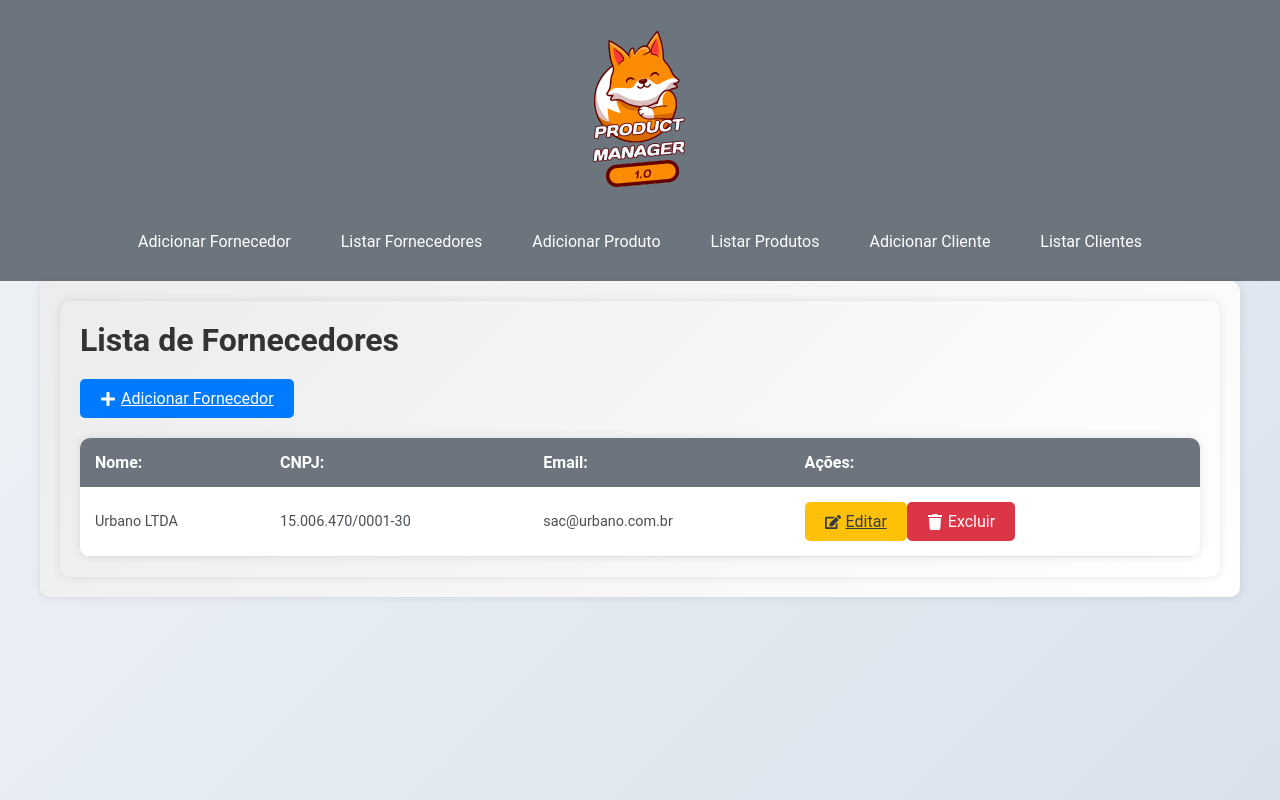
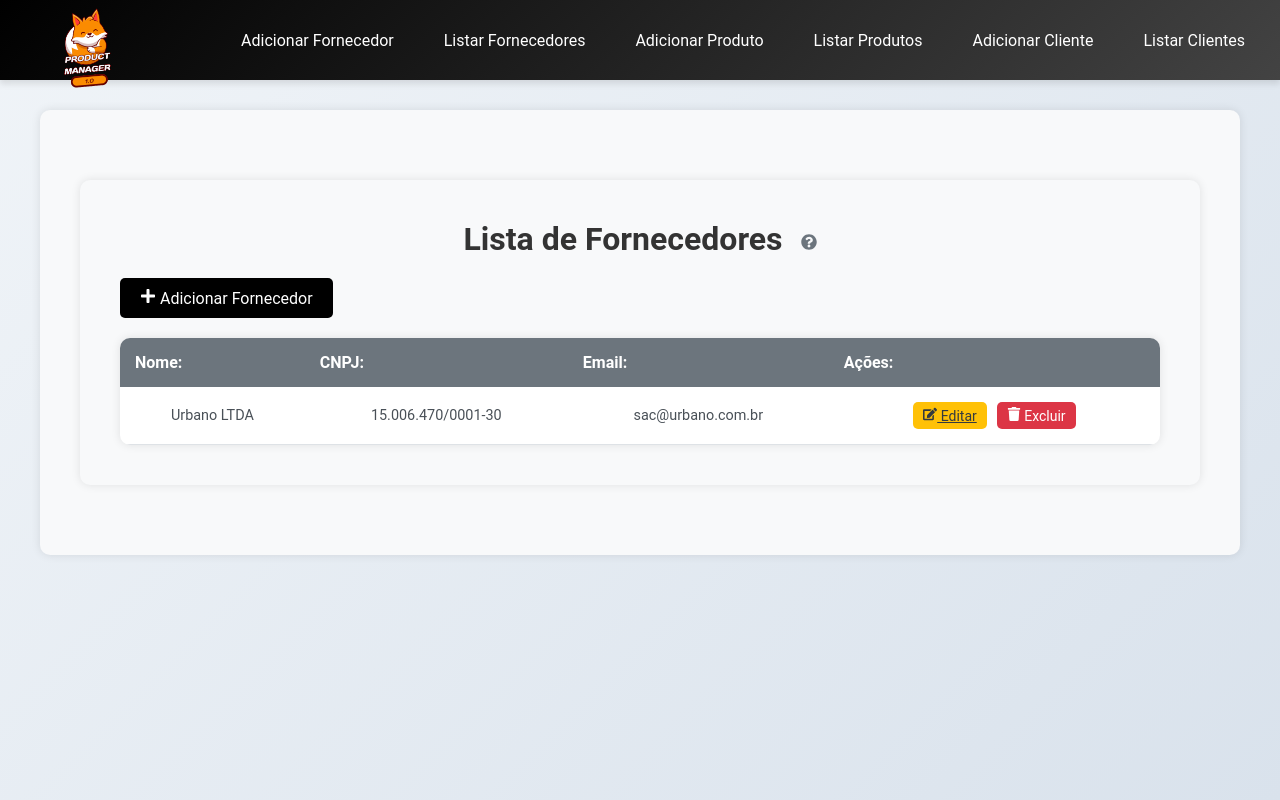
Before and after one commit to kelsonvictr/gerenciador_de_produtos_turma_02, a React (Vite) app: page / in a window 1280 px wide. Built offline with nearby package versions, Linux system fonts and the light colour scheme; data requests are answered from the project's data file.

Commit message:
Aula 07 - Andamento

```diff
--- a/src/App.jsx
+++ b/src/App.jsx
@@ -2,6 +2,7 @@ import React from 'react'
 import { BrowserRouter, Routes, Route } from 'react-router-dom'
 import FornecedorList from './pages/Fornecedor/FornecedorList'
 import Navbar from './components/Navbar'
+import FornecedorForm from './pages/Fornecedor/FornecedorForm'
 
 const App = () => {
   return (
@@ -11,6 +12,8 @@ const App = () => {
     <Routes>
         <Route path="/" element={<FornecedorList />} />
         <Route path="/listar-fornecedores" element={<FornecedorList />} />
+        <Route path="/add-fornecedores" element={<FornecedorForm />} />
+        <Route path="/edit-fornecedores/:id" element={<FornecedorForm />} />
       </Routes>
     </div>
     </BrowserRouter>
--- a/src/index.css
+++ b/src/index.css
@@ -1,5 +1,3 @@
-/* index.css */
-
 /* Reset */
 * {
   margin: 0;
@@ -17,14 +15,14 @@ body {
 }
 
 /* Container principal */
-.container {
+.form-container, .container {
   max-width: 1200px;
-  margin: 0 auto;
-  padding: 20px;
-  background: linear-gradient(135deg, #ececec 0%, #ffffff 100%);
+  margin: 30px auto;
+  padding: 40px;
+  background-color: #f8f9fa;
   border-radius: 10px;
   box-shadow: 0 0 10px rgba(0, 0, 0, 0.1);
-  flex: 1; /* Para ocupar o espaço disponível */
+  flex: 1;
 }
 
 /* Títulos */
@@ -32,28 +30,116 @@ h2 {
   font-size: 2rem;
   color: #333;
   margin-bottom: 20px;
+  text-align: center;
+}
+
+/* Tooltip */
+.tooltip-icon {
+  font-size: 1rem;
+  margin-left: 10px;
+  color: #6c757d;
+  cursor: pointer;
+  position: relative;
+}
+
+.tooltip-icon:hover {
+  color: #343a40;
+}
+
+.tooltip {
+  background-color: #aa965f;
+  color: #fff;
+  padding: 10px;
+  border-radius: 5px;
+  font-size: 0.9rem;
+  position: absolute;
+  top: 100%;
+  right: 0;
+  transform: translateY(5px);
+  z-index: 1000;
+  white-space: nowrap;
+  box-shadow: 0 4px 8px rgba(0, 0, 0, 0.1);
+  width: max-content;
+}
+
+.tooltip::before {
+  content: '';
+  position: absolute;
+  top: -5px;
+  right: 10px;
+  border-width: 5px;
+  border-style: solid;
+  border-color: transparent transparent #aa965f transparent;
+  z-index: 1001;
+}
+
+/* Grupo de formulário */
+.form-group {
+  margin-bottom: 20px;
+}
+
+.form-group label {
+  display: block;
+  font-size: 1rem;
+  margin-bottom: 5px;
+  color: #495057;
+}
+
+/* Controle de formulário */
+.form-control {
+  width: 100%;
+  max-width: 800px;
+  padding: 10px;
+  border: 1px solid #ced4da;
+  border-radius: 5px;
+  font-size: 1rem;
+  margin: 0 auto;
+}
+
+.form-control:focus {
+  border-color: #80bdff;
+  outline: 0;
+  box-shadow: 0 0 5px rgba(0, 123, 255, 0.25);
 }
 
 /* Botões */
-.btn {
-  display: inline-flex;
-  align-items: center;
-  justify-content: center;
+.btn-success, .btn-secondary, .btn-primary, .btn-warning, .btn-danger {
+  display: inline-block;
   padding: 10px 20px;
-  border: none;
   border-radius: 5px;
   font-size: 1rem;
+  border: none;
   cursor: pointer;
   transition: background-color 0.3s ease;
+  text-align: center;
 }
 
-.btn-primary {
+.btn-success {
+  background-color: #28a745;
+  color: #fff;
+}
+
+.btn-success:hover {
+  background-color: #218838;
+}
+
+.btn-secondary {
   background-color: #007bff;
   color: #fff;
 }
 
+.btn-secondary:hover {
+  background-color: #0056b3;
+}
+
+.btn-primary {
+  background-color: #000000;
+  color: #fff;
+  text-decoration: none; /* Remove o sublinhado */
+}
+
 .btn-primary:hover {
-  background-color: #0056b3;
+  background-color: #333333;
 }
 
 .btn-warning {
@@ -74,13 +160,12 @@ h2 {
   background-color: #c82333;
 }
 
-/* Ícones */
-.icon {
-  margin-right: 5px;
-}
-
-.icon-btn {
-  font-size: 1rem; /* Tamanho adequado dos ícones dentro dos botões */
+.btn-sm {
+  font-size: 0.875rem;
+  padding: 5px 10px;
+  margin: 0 5px;
+  width: auto; /* Ajusta o tamanho para ser menor */
+  display: inline-block;
 }
 
 /* Tabela */
@@ -117,10 +202,7 @@ h2 {
   padding: 15px;
   font-size: 0.9rem;
   color: #495057;
-}
-
-.table tbody td button {
-  margin-right: 10px;
+  text-align: center; /* Alinha o conteúdo das células ao centro */
 }
 
 /* Layout Responsivo */
@@ -162,48 +244,105 @@ h2 {
 
 /* Navbar */
 .menu {
-  background-color: #6c757d;
-  padding: 20px;
-  text-align: center;
-}
-
-.menu .logo {
+  background: linear-gradient(135deg, #000000, #434343);
+  padding: 20px 20px;
   display: flex;
-  justify-content: center;
-  margin-bottom: 20px;
+  justify-content: space-between;
+  align-items: center;
+  height: 80px;
+  position: relative;
+  box-shadow: 0 4px 6px rgba(0, 0, 0, 0.1);
 }
 
 .menu .menu-links {
   display: flex;
-  justify-content: center;
   gap: 20px;
+  align-items: center;
+  height: 40px;
 }
 
 .menu a {
   color: #ffffff;
   text-decoration: none;
   padding: 10px 15px;
-  transition: background-color 0.3s ease;
+  transition: box-shadow 0.3s ease;
   border-radius: 5px;
 }
 
 .menu a:hover {
+  box-shadow: 0 4px 8px rgba(255, 255, 255, 0.2);
+}
+
+.menu a.active {
+  background-color: #fd7e14;
+  box-shadow: 0 4px 8px rgba(0, 0, 0, 0.3);
+  color: #fff;
+}
+
+.menu .logo-container {
+  display: flex;
+  align-items: center;
+  height: 100%;
+  margin-left: 20px;
+}
+
+.menu .logo-img {
+  height: 80px;
+  transform: translateY(10px);
+  object-fit: contain;
+}
+
+/* Avatar e Dropdown */
+.avatar-container {
+  position: relative;
+}
+
+.avatar-icon {
+  font-size: 2rem;
+  color: #ffffff;
+  cursor: pointer;
+}
+
+.dropdown-menu {
+  position: absolute;
+  right: 0;
+  top: 100%;
+  background-color: #333;
+  border-radius: 5px;
+  box-shadow: 0 4px 8px rgba(0, 0, 0, 0.2);
+  overflow: hidden;
+  z-index: 1000;
+  display: flex;
+  flex-direction: column;
+}
+
+.dropdown-menu a {
+  color: #ffffff;
+  padding: 10px 20px;
+  text-decoration: none;
+  transition: background-color 0.3s ease;
+}
+
+.dropdown-menu a:hover {
   background-color: #495057;
 }
 
-.menu a.active {
-  background-color: #007bff;
-}
+@media (max-width: 768px) {
+  .menu {
+    flex-direction: column;
+    align-items: flex-start;
+    height: auto;
+  }
 
-@media (max-width: 768px) {
   .menu .menu-links {
     flex-direction: column;
+    width: 100%;
+    margin-bottom: 10px;
   }
 
-  .menu a {
+  .menu .logo-container {
     width: 100%;
-    text-align: center;
-    margin-bottom: 10px;
+    justify-content: center;
   }
 }
 
@@ -222,22 +361,26 @@ h2 {
 
 /* Modal */
 .modal {
-  position: absolute;
+  position: fixed;
   top: 50%;
   left: 50%;
-  right: auto;
-  bottom: auto;
-  margin-right: -50%;
   transform: translate(-50%, -50%);
   background-color: #fff;
   padding: 40px;
   border-radius: 10px;
   box-shadow: 0 5px 15px rgba(0, 0, 0, 0.3);
   text-align: center;
+  z-index: 1050;
 }
 
 .overlay {
+  position: fixed;
+  top: 0;
+  left: 0;
+  right: 0;
+  bottom: 0;
   background-color: rgba(0, 0, 0, 0.75);
+  z-index: 1040;
 }
 
 /* Conteúdo do Modal */
@@ -267,7 +410,6 @@ h2 {
   margin-bottom: 20px;
 }
 
-/* Botões do Modal */
 .modalButtons {
   display: flex;
   gap: 10px;
@@ -275,15 +417,96 @@ h2 {
   justify-content: center;
 }
 
-.btnSuccess, .btnSecondary {
+.btn-success, .btn-secondary {
   width: 45%;
 }
 
-.btnSecondary {
-  background-color: #6c757d;
-  color: #fff;
+/* Estilização da Página Inicial */
+.inicial-container {
+  display: flex;
+  justify-content: space-between;
+  align-items: center;
+  flex-wrap: wrap;
+  gap: 20px;
+  margin-bottom: 50px;
 }
 
-.btnSecondary:hover {
-  background-color: #5a6268;
+.stat-box {
+  flex: 1 1 30%;
+  height: 150px;
+  border-radius: 10px;
+  display: flex;
+  flex-direction: column;
+  align-items: center;
+  justify-content: center;
+  color: #fff;
+  text-decoration: none;
+  box-shadow: 0 4px 8px rgba(0, 0, 0, 0.1);
+  transition: transform 0.3s ease, box-shadow 0.3s ease;
 }
+
+.stat-box h3 {
+  font-size: 1.5rem;
+  margin-bottom: 10px;
+}
+
+.stat-box p {
+  font-size: 2.5rem;
+  margin: 0;
+}
+
+.stat-box-blue {
+  background-color: #fd7e14;
+}
+
+.stat-box-green {
+  background-color: #28a745;
+}
+
+.stat-box-orange {
+  background-color: #fd7e14;
+}
+
+.stat-box:hover {
+  transform: translateY(-5px);
+  box-shadow: 0 8px 16px rgba(0, 0, 0, 0.2);
+}
+
+.charts-container {
+  display: flex;
+  flex-direction: column;
+  align-items: center;
+  width: 100%;
+  gap: 60px;
+}
+
+.chart {
+  width: 95%;
+  height: 300px;
+}
+
+.chart h3 {
+  text-align: center;
+  margin-bottom: 20px;
+  font-size: 1.5rem;
+}
+
+@media (max-width: 768px) {
+  .inicial-container {
+    flex-direction: column;
+    align-items: center;
+  }
+
+  .stat-box {
+    margin-bottom: 20px;
+    width: 100%;
+  }
+
+  .charts-container {
+    width: 100%;
+  }
+
+  .chart {
+    width: 100%;
+  }
+}
--- a/src/pages/Fornecedor/FornecedorForm.jsx
+++ b/src/pages/Fornecedor/FornecedorForm.jsx
@@ -0,0 +1,20 @@
+import React from 'react'
+import { useState } from 'react'
+import { useParams } from 'react-router-dom'
+
+const FornecedorForm = () => {
+
+    const [fornecedor, setFornecedor] = useState({ nome: '', cnpj: '', email: ''})
+    const { id } = useParams()
+
+  return (
+    <div className="form-container">
+        <h2 style={{ position: 'relative '}}>
+            {id ? 'Editar Fornecedor' : 'Adicionar Fornecedor'}
+        </h2>
+
+    </div>
+  )
+}
+
+export default FornecedorForm
--- a/src/pages/Fornecedor/FornecedorList.jsx
+++ b/src/pages/Fornecedor/FornecedorList.jsx
@@ -1,7 +1,7 @@
 import React, { useEffect, useState } from 'react'
 import axios from '../../api'
 import { Link } from 'react-router-dom'
-import { FaPlus, FaEdit, FaTrash, FaExclamationTriangle, FaCheckCircle } from 'react-icons/fa'
+import { FaPlus, FaEdit, FaTrash, FaExclamationTriangle, FaCheckCircle, FaQuestionCircle } from 'react-icons/fa'
 import Modal from 'react-modal'
 
 const FornecedorList = () => {
@@ -10,6 +10,7 @@ const FornecedorList = () => {
     const [fornecedorSelecionado, setFornecedorSelecionado] = useState(null)
     const [modalAberto, setModalAberto] = useState(false)
     const [modalSucessoAberto, setModalSucessoAberto] = useState(false)
+    const [tooltipAberto, setTooltipAberto] = useState(false)
 
     useEffect(() => {
         const buscarFornecedores = () => {
@@ -48,14 +49,27 @@ const FornecedorList = () => {
         })
     }
 
+    const toggleTooltip = () => {
+        setTooltipAberto(!tooltipAberto)
+    }
+
 
   return (
     <div className="container mt-5">
-        <h2 className="mb-4">Lista de Fornecedores</h2>
+        <h2 className="mb-4" style={{ position: 'relative' }}>Lista de Fornecedores{' '}
+        <FaQuestionCircle
+            className="tooltip-icon"
+            onClick={toggleTooltip}
+        />
+        {tooltipAberto && (
+            <div className="tooltip">
+                Aqui você pode ver, editar ou excluir fornecedores cadastrados no sistema.
+            </div>
+        )}
+        </h2>
         <Link to="/add-fornecedores" className="btn btn-primary mb-2">
             <FaPlus className="icon" /> Adicionar Fornecedor
         </Link>
-
         <table className="table">
             <thead>
                 <tr>
```
